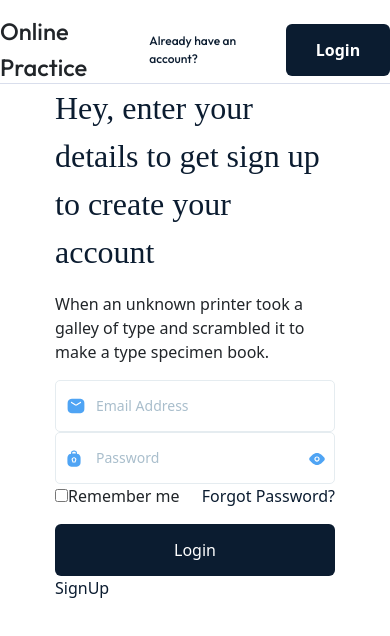
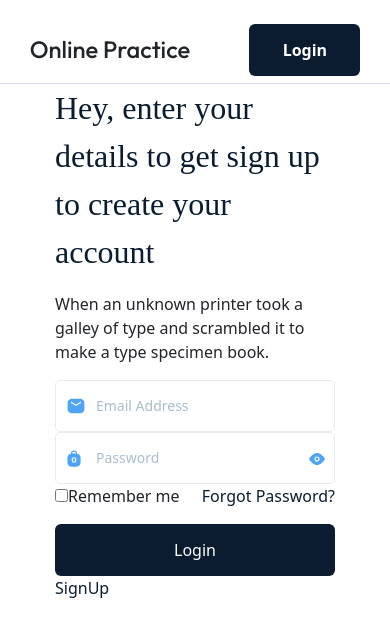
Before and after one commit to Nsingh0007/OPuser, a React (Create React App) app: page /auth/login in a window 390 px wide. Shown: the top 636 px of the page. Built offline with nearby package versions, Linux system fonts and the light colour scheme.

Commit message:
responsive-Header

```diff
--- a/src/App.css
+++ b/src/App.css
@@ -88,7 +88,7 @@ header {
 
 @media screen and (max-width: 480px) {
   header {
-    justify-content: center;
+    justify-content: space-around;
     padding: 0;
     padding-top: 1rem;
   }
@@ -187,7 +187,7 @@ ul.show {
 
 @media screen and (max-width: 375px) {
   header {
-    width: 117%;
+    width: 100%;
   }
   .Aleft-flex {
     width: 115%;
--- a/src/App.js
+++ b/src/App.js
@@ -19,7 +19,7 @@ function App() {
   // const [toggle, setToggle] = useState(false)
 
   useLayoutEffect(() => {
-    console.log("loginData", loginData)
+    // console.log("loginData", loginData)
     AuthStore.setUser(JSON.parse(loginData));
     // setToggle(true)
   }, [loginData]);
--- a/src/customComponents/DynamicText/Heading.js
+++ b/src/customComponents/DynamicText/Heading.js
@@ -77,13 +77,21 @@ export function BoldHeading(props) {
 
 export function TitleHeading(props) {
     const { text } = props
+
     const StyledText = styled.p`
     margin:0px 0px 0px 0px;
     font-size:calc(5px + 1.8vmin);
     font-weight:${ThemeColors.font.TitleHeading.fontWeight};
     color:${ThemeColors.font.TitleHeading.color};
     font-family:${ThemeColors.font.TitleHeading.fontFamily};
+
+    @media (max-width: 800px) {
+
+          display:none;
+
+      }
     `;
+
     return (
         <StyledText>{text}</StyledText>
     )
```
